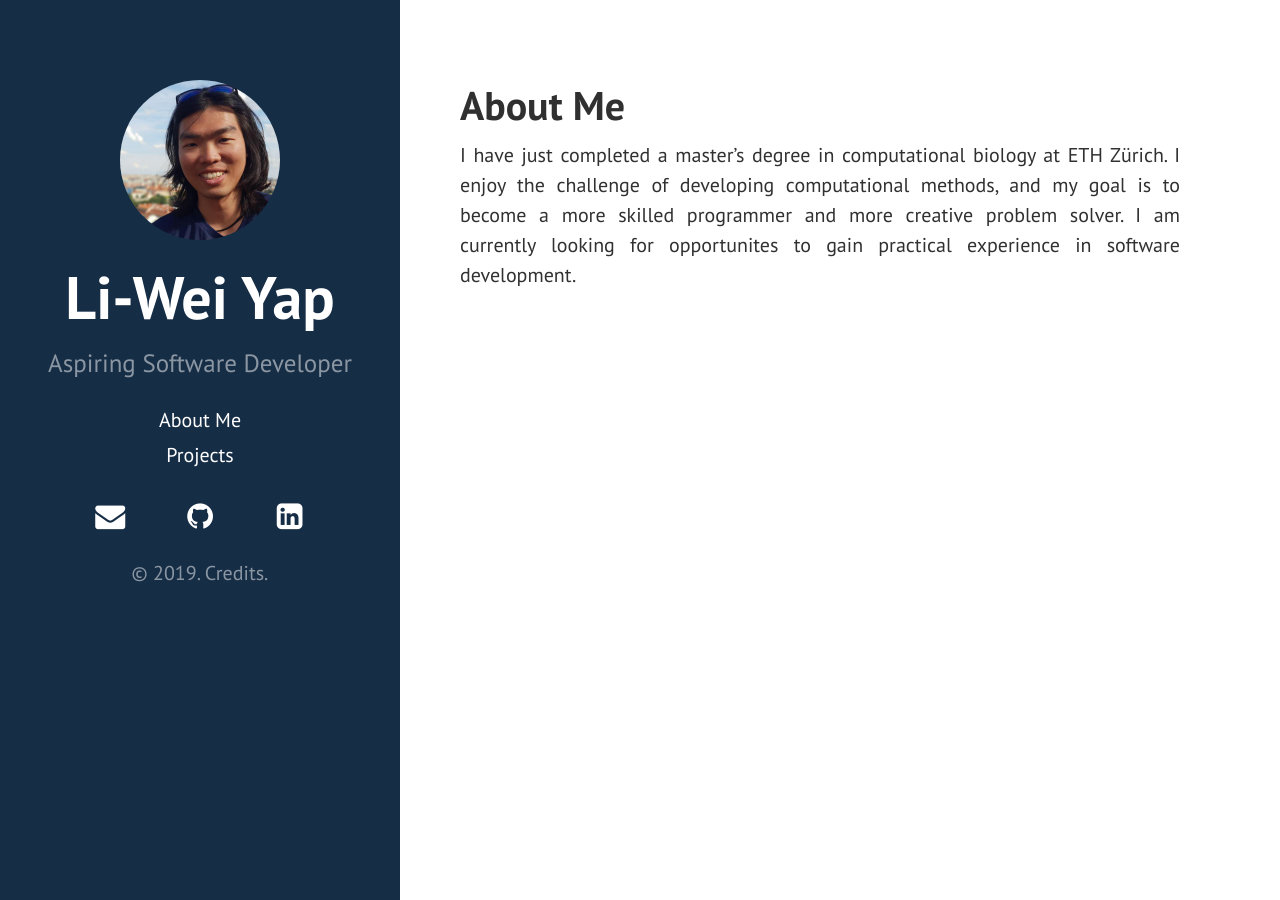
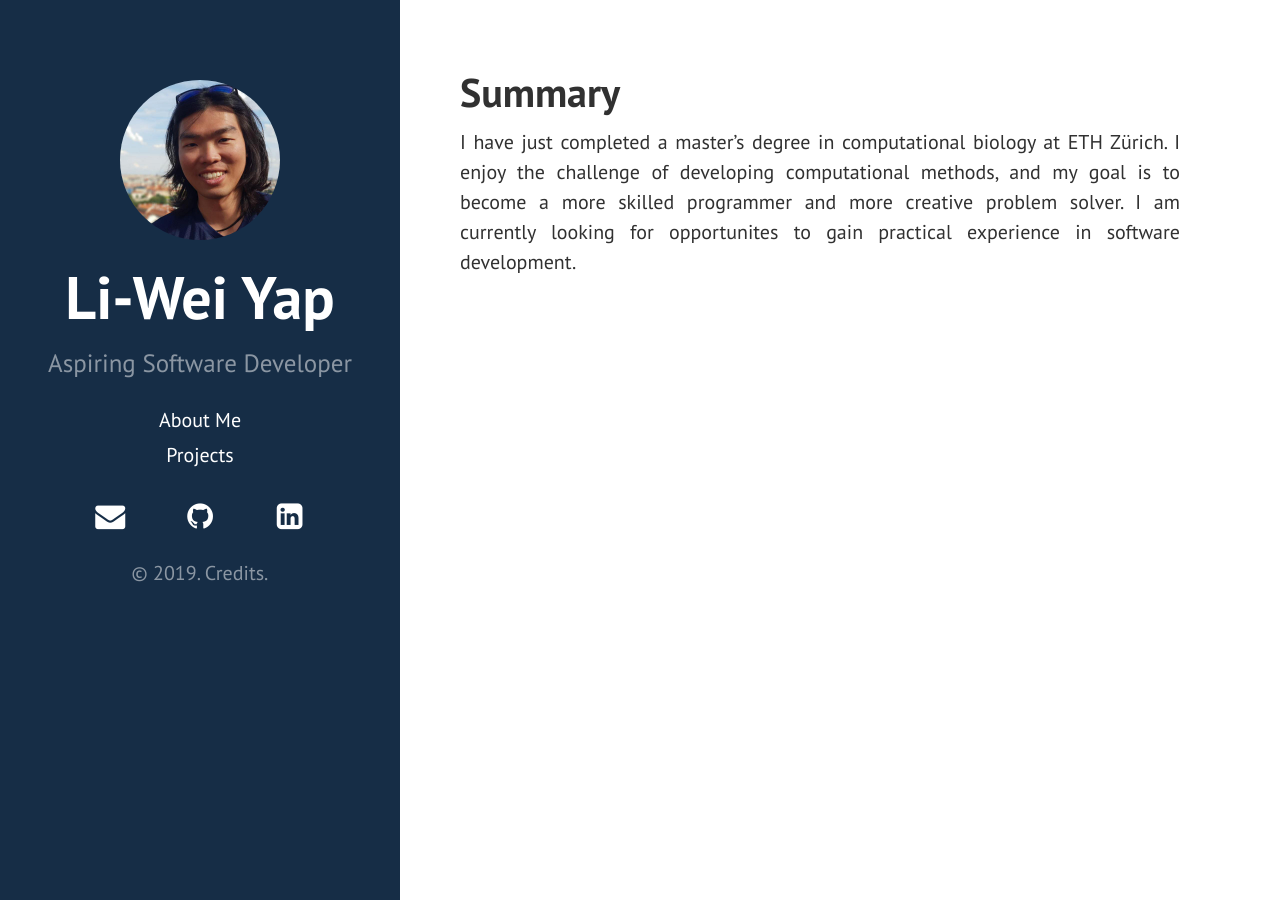
Before and after one commit to liweiyap/liweiyap.github.io, a Jekyll site: the page built from index.md, in a window 1280 px wide. Built offline with Jekyll 4.4.1, drawn with Linux system fonts in a browser that asks for light colours; nearby versions of some CDN libraries.

Commit message:
Edit paddings for page.

```diff
--- a/_includes/sidebar.html
+++ b/_includes/sidebar.html
@@ -1,18 +1,22 @@
 <div class="sidebar">
     <div class="container">
+        <!-- Picture of myself -->
         <a href="{{ site.baseurl }}"><img class="sidebar-avatar" src="/assets/liwei.jpg" /></a>
 
+        <!-- Descritpion of myself -->
         <div class="sidebar-about">
             <h1>{{ site.author.name }}</h1>
             <p class="lead">{{ site.description }}</p>
         </div>
 
+        <!-- Navigation to other pages on the same gh-pages website -->
         <nav class="sidebar-nav">
             {% for item in site.data.navigation %}
                 <a class="sidebar-nav-item" href="{{ item.link }}">{{ item.name }}</a>
             {% endfor %}
         </nav>
 
+        <!-- Social icons -->
         <ul class="list-inline">
             <li>
                 <a href="mailto:{{ site.author.email }}" class="social-icon">
@@ -31,6 +35,7 @@
             </li>
         </ul>
 
+        <!-- Copyright notice & credits as footer -->
         <p>&copy; {{ site.time | date: '%Y' }}. Credits.</p>
     </div>
 </div>
--- a/_layouts/page.html
+++ b/_layouts/page.html
@@ -3,6 +3,5 @@ layout: default
 ---
 
 <div class="page">
-    <h1 class="page-title">{{ page.title }}</h1>
     {{ content }}
 </div>
--- a/assets/css/liweiyap_ghpages.css
+++ b/assets/css/liweiyap_ghpages.css
@@ -8,6 +8,7 @@ body {
 
 .page {
     text-align: justify;
+/*    margin-bottom: 0em;*/
 }
 
 
@@ -38,6 +39,11 @@ a.sidebar-nav-item:focus {
     }
 }
 
+.content {
+    padding-top: 2rem;
+    padding-bottom: 0rem;
+}
+
 @media (min-width: 48em) {
     .content, .container {
         max-width: none;
@@ -46,7 +52,7 @@ a.sidebar-nav-item:focus {
 
 @media (max-width: 48em) {
   .content {
-    padding-top: 2rem;
+      padding-top: 0.75rem;
   }
 }
 
--- a/index.md
+++ b/index.md
@@ -2,5 +2,5 @@
 title: About Me
 layout: page
 ---
-
+# Summary
 I have just completed a master's degree in computational biology at ETH Zürich. I enjoy the challenge of developing computational methods, and my goal is to become a more skilled programmer and more creative problem solver. I am currently looking for opportunites to gain practical experience in software development.
```
